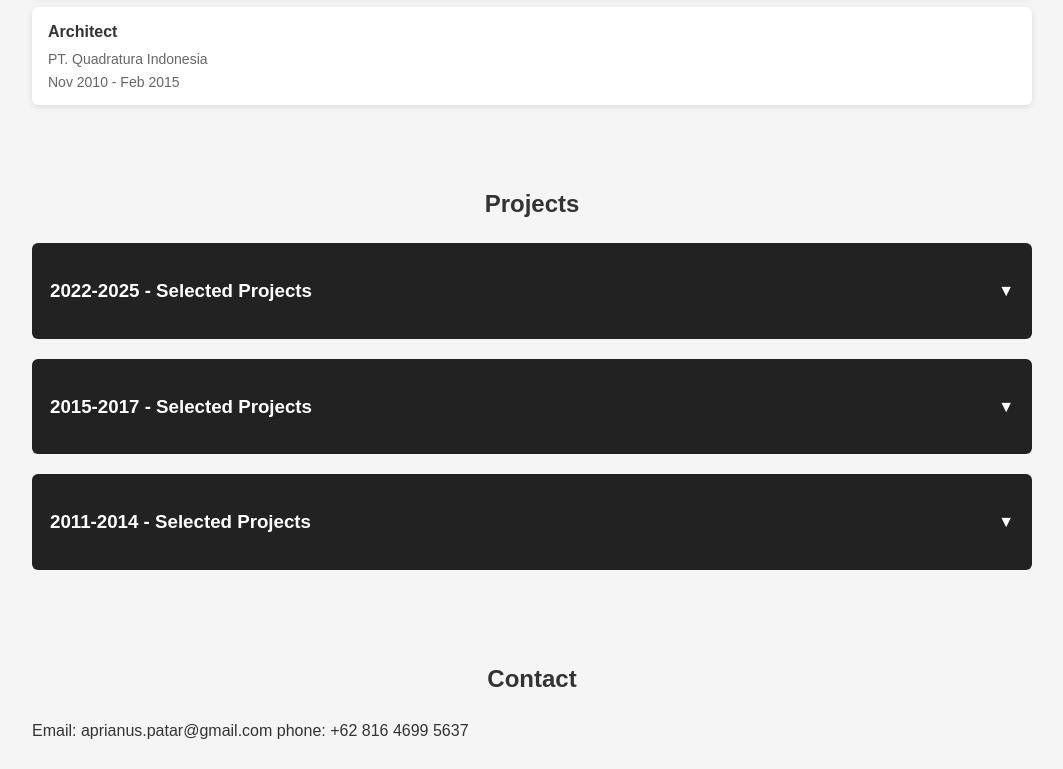
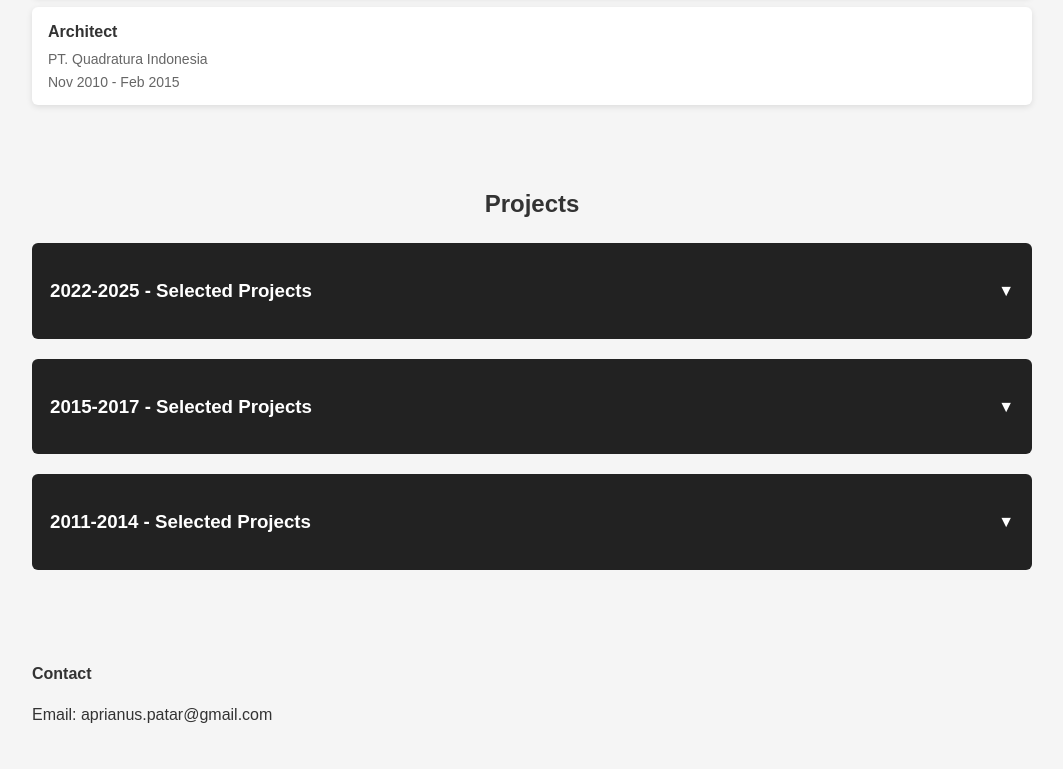
Before and after one commit to apatar-cpu/profile-architect, a plain HTML site: page index.html in a window 1280 px wide. Shown: the part 1369-2138 px from the top of the page, without its empty margins (108-1171 px from the left). Drawn offline with Linux system fonts and the light colour scheme.

Commit message:
update portfolio

```diff
--- a/index.html
+++ b/index.html
@@ -239,9 +239,8 @@
 
     <!-- CONTACT -->
     <section id="contact">
-        <h2>Contact</h2>
-        <p1>Email: aprianus.patar@gmail.com</p1>
-        <p1>phone: +62 816 4699 5637</p1>
+        <h4>Contact</h4>
+        <p>Email: aprianus.patar@gmail.com</p>
     </section>
 
     <!-- MODAL Project -->
--- a/style.css
+++ b/style.css
@@ -42,6 +42,11 @@ section {
 h2 {
     text-align: center;
     margin-bottom: 20px;
+}
+
+h4 {
+    text-align: left;
+    margin-bottom: 0;
 }
 
 ul {
```
